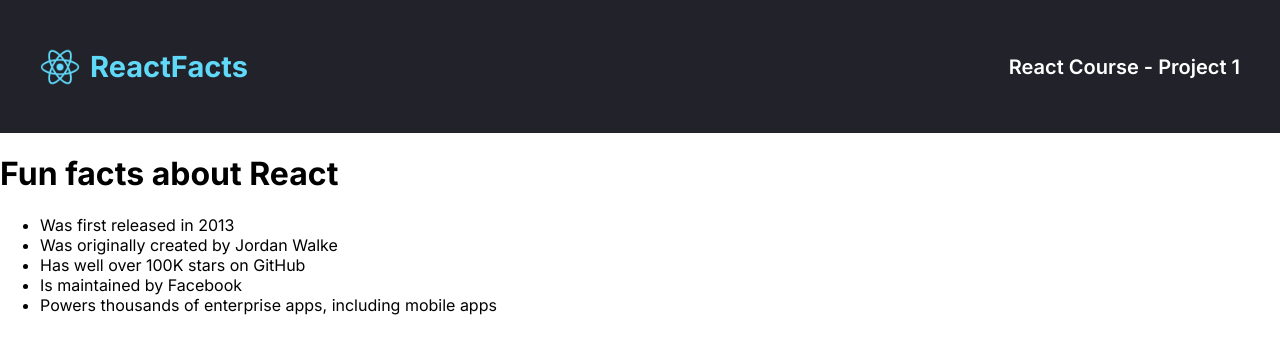
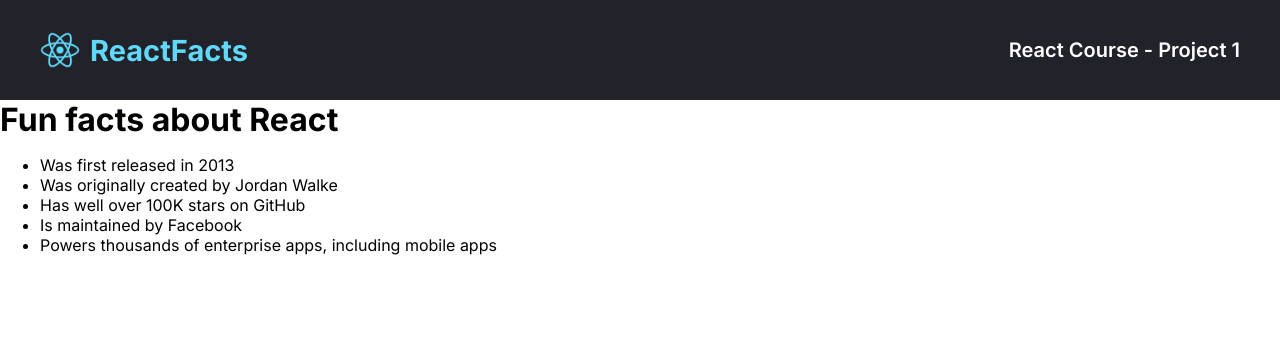
Before and after one commit to GeorgiKeranov/react-course-projects, a React (Create React App) app in the folder second-react-app/: page / in a window 1280 px wide. Shown: the top 354 px of the page. Built offline with nearby package versions, Linux system fonts and the light colour scheme.

Commit message:
Remove default margins from heading tags

```diff
--- a/second-react-app/src/style.css
+++ b/second-react-app/src/style.css
@@ -1,6 +1,10 @@
 html, body {
     margin: 0;
     padding: 0;
+}
+
+h1, h2, h3, h4, h5, h6 {
+    margin: 0;
 }
 
 body {
@@ -19,7 +23,7 @@ h3 {
 }
 
 .header {
-    padding: 20px 0;
+    padding: 30px 0;
     background-color: #21222a;
     color: #fff;
 }
```
